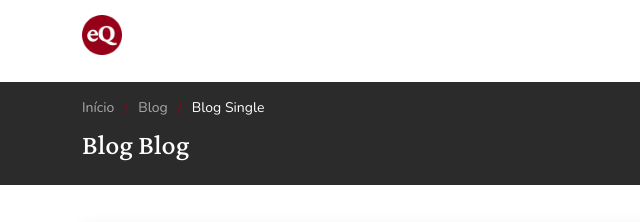
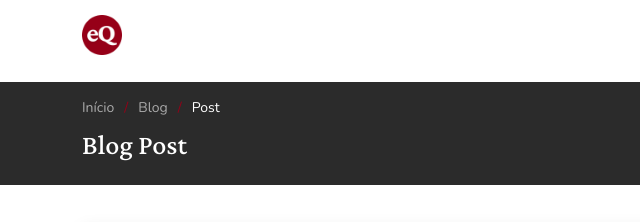
Before and after one commit to cassiaqueiroz/ed-queiroz, a plain HTML site: page blog-single.html in a window 1280 px wide. Shown: the top 222 px of the page, 0-640 px from the left. Drawn offline with nearby package versions, Linux system fonts and the light colour scheme.

Commit message:
Mudando textos do blog para portugues

```diff
--- a/blog-single.html
+++ b/blog-single.html
@@ -5,7 +5,7 @@
   <meta charset="utf-8">
   <meta content="width=device-width, initial-scale=1.0" name="viewport">
 
-  <title>Blog Single - Presento Bootstrap Template</title>
+  <title>Post - edQueiroz</title>
   <meta content="" name="description">
   <meta content="" name="keywords">
 
@@ -71,9 +71,9 @@
           <ol>
             <li><a href="index.html">Início</a></li>
             <li><a href="blog.html">Blog</a></li>
-            <li>Blog Single</li>
+            <li>Post</li>
           </ol>
-          <h2>Blog Blog</h2>
+          <h2>Blog Post</h2>
 
 
         </div>
```
